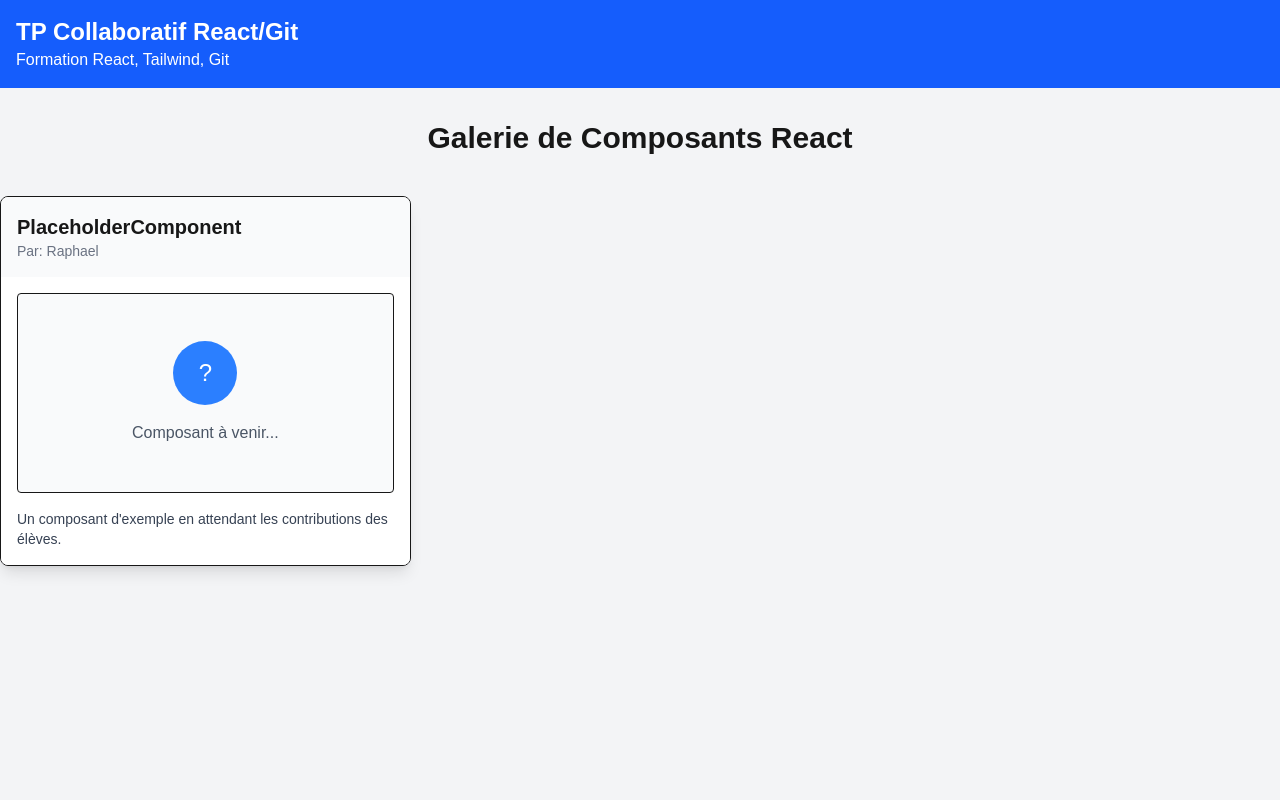
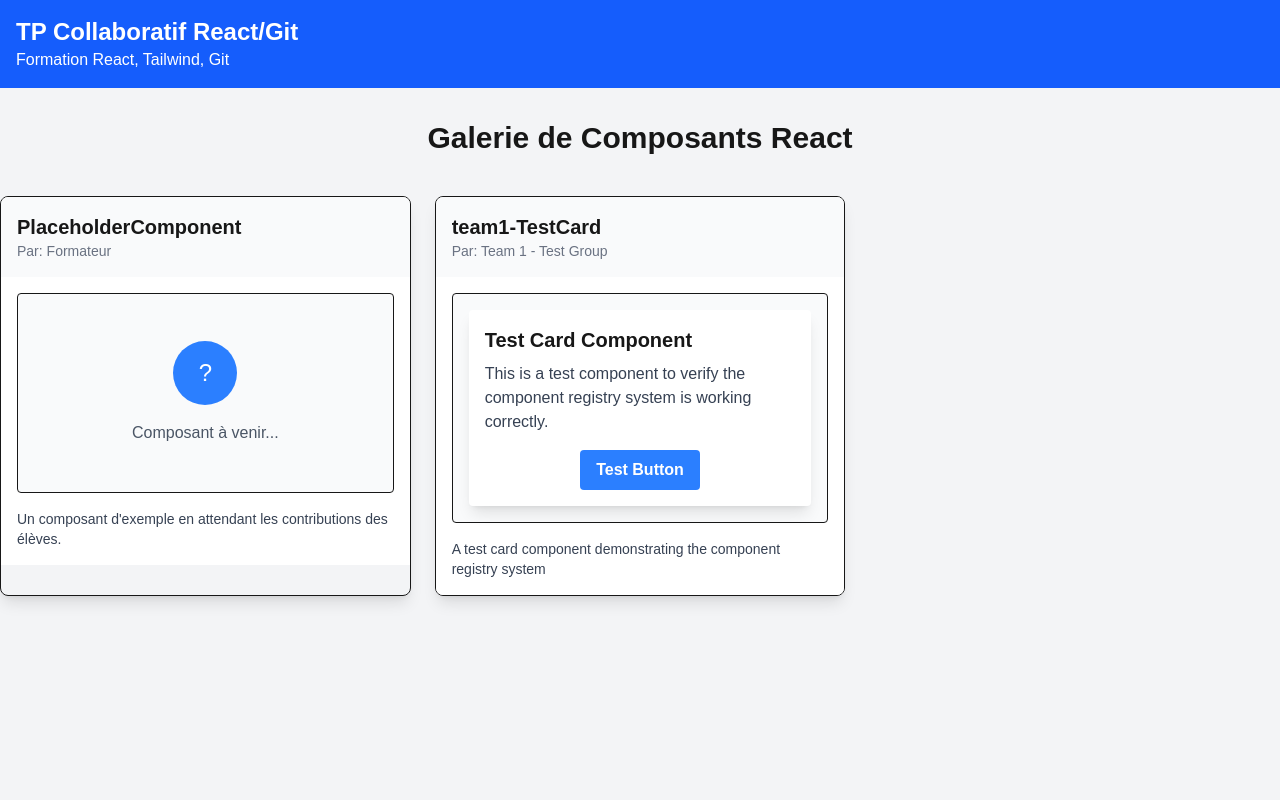
Before and after one commit to raphaelgabbay/gallery-app, a Next.js app: page / in a window 1280 px wide. Shown: the top 800 px of the page. Built offline with nearby package versions, Linux system fonts and the light colour scheme.

Commit message:
Add Test Component

```diff
--- a/app/components/gallery/componentRegistry.js
+++ b/app/components/gallery/componentRegistry.js
@@ -4,7 +4,12 @@ import PlaceholderComponent from '../shared/PlaceholderComponent';
 export const componentRegistry = {
   "PlaceholderComponent": {
     Component: PlaceholderComponent,
-    author: "Raphael",
+    author: "Formateur",
     description: "Un composant d'exemple en attendant les contributions des élèves."
   },
+  "team1-TestCard": {
+    Component: require('../teams/team1/TestCard.jsx').default,
+    author: "Team 1 - Test Group",
+    description: "A test card component demonstrating the component registry system"
+  },
 };
--- /dev/null
+++ b/app/components/teams/team1/TestCard.jsx
@@ -0,0 +1,22 @@
+/* Author: Team 1 - Test Group */
+/* Description: A test card component demonstrating the component registry system */
+
+import React from 'react';
+
+const TestCard = () => {
+  return (
+    <div className="max-w-sm rounded overflow-hidden shadow-lg bg-white p-4">
+      <div className="font-bold text-xl mb-2">Test Card Component</div>
+      <p className="text-gray-700 text-base">
+        This is a test component to verify the component registry system is working correctly.
+      </p>
+      <div className="mt-4 flex justify-center">
+        <button className="bg-blue-500 hover:bg-blue-700 text-white font-bold py-2 px-4 rounded">
+          Test Button
+        </button>
+      </div>
+    </div>
+  );
+};
+
+export default TestCard;
```
